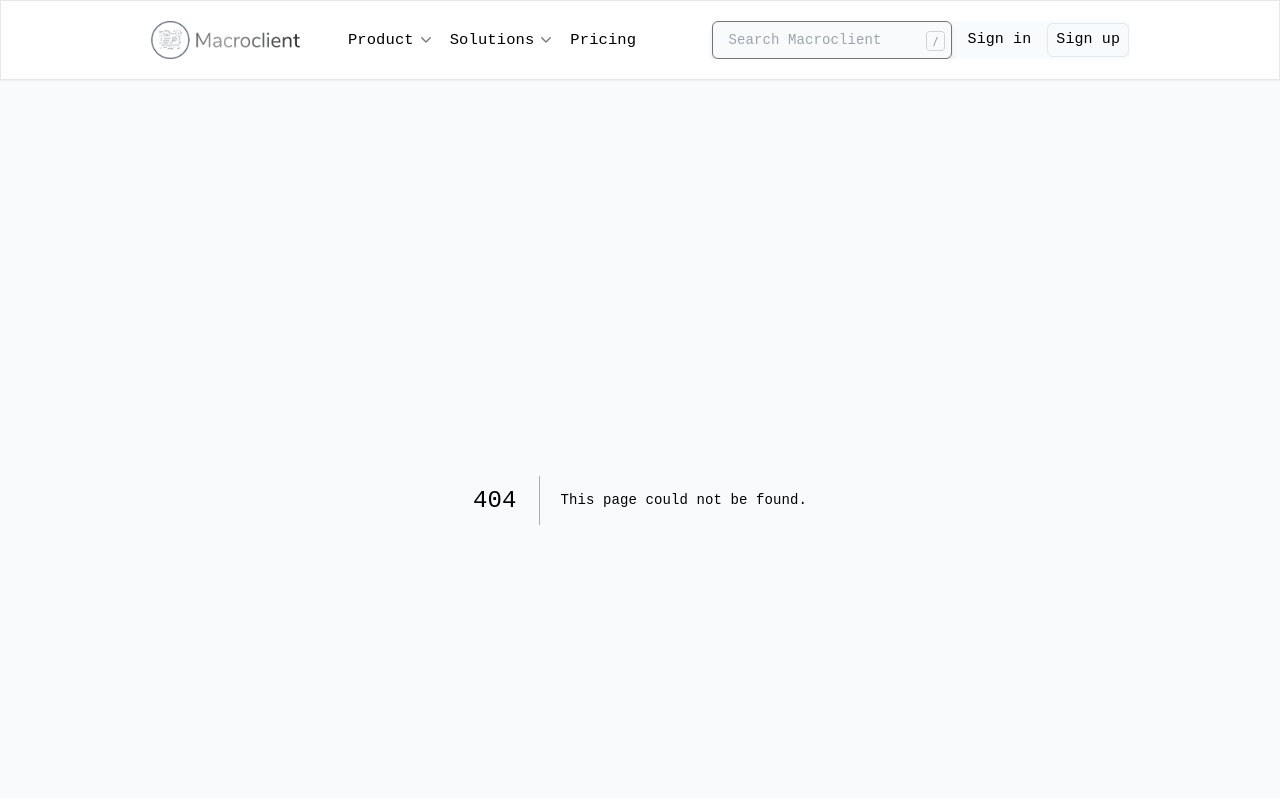
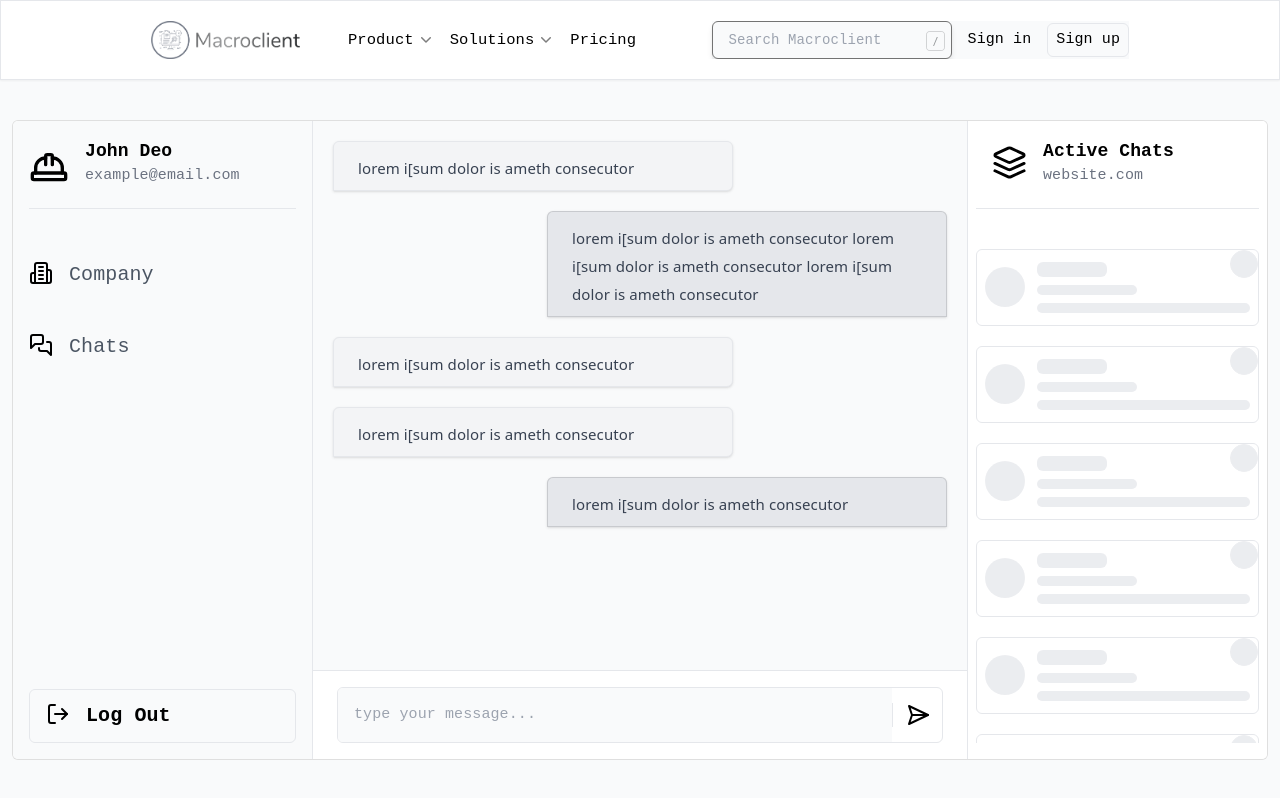
Before and after one commit to kzares-dev/client-support, a Next.js app: page /worker/dashboard/chats/1 in a window 1280 px wide. Before the commit this address had no page. Shown: the top 798 px of the page. Built offline with nearby package versions, Linux system fonts and the light colour scheme.

Commit message:
worker shrimmer updated

```diff
--- /dev/null
+++ b/app/(root)/worker/dashboard/chats/[id]/page.tsx
@@ -0,0 +1,45 @@
+"use client";
+import { useEffect, useState } from "react";
+import ChatContainer from "../_components/ChatContainer";
+import withResolver, { Resolver } from "@hoc/resolver.hoc";
+import { Message, getChatMessages } from "@server/worker.api";
+import { toast } from "react-toastify";
+import MessageCard from "../_components/Message";
+import MessageShrimmerContainer from "../_components/MessageShrimmerContainer";
+
+function ChatBox({ params, resolver }
+  : { params: { id: string }, resolver: Resolver }) {
+
+  const [messages, setMessages] = useState<Message[]>([])
+
+
+  useEffect(() => {
+    resolver.create("chatMessages")
+
+    getChatMessages(params.id)
+      .then((res: Message[]) => {
+        setMessages(res)
+      })
+      .catch(() => {
+        toast.error("Failed to load messages")
+      })
+      .finally(() => {
+        resolver.end("chatMessages")
+      })
+
+  }, [params.id])
+
+  return (
+    <section className="flex-1 flex  h-full">
+      <div className="flex-1 bg-gray-50 overflow-auto scrollbar-hide p-5 border-b flex flex-col gap-5">
+
+        {resolver.value.chatMessages ? <MessageShrimmerContainer /> : (
+          messages.map((message: Message ) => <MessageCard {...message} />)
+        )}
+
+      </div>
+    </section>
+  )
+}
+
+export default withResolver(ChatBox)
--- /dev/null
+++ b/app/(root)/worker/dashboard/chats/_components/ChatCard.shrimmer.tsx
@@ -0,0 +1,22 @@
+
+function ChatCardShrimmer() {
+    return (
+        <div className="flex flex-row border rounded-md flex-end items-center py-3 px-2 gap-3 relative z-2">
+
+            <div className="absolute top-0 right-0 w-7 h-7 rounded-full border bg-gray-200  animate-pulse " />
+
+            <div className="w-10 h-10 bg-gray-200 rounded-full animate-pulse" />
+
+            <div className="flex-1 h-auto">
+                <p className="w-[70px] h-[15px] bg-gray-200 animate-pulse rounded-md" />
+                <p className="w-[100px] h-[10px] bg-gray-200 animate-pulse rounded-md mt-2" />
+
+                <p className="w-full h-[10px] bg-gray-200 animate-pulse rounded-md mt-2" />
+
+            </div>
+
+        </div>
+    )
+}
+
+export default ChatCardShrimmer
--- a/app/(root)/worker/dashboard/chats/_components/ChatCard.tsx
+++ b/app/(root)/worker/dashboard/chats/_components/ChatCard.tsx
@@ -1,20 +1,22 @@
+import { Chat } from "@server/worker.api"
 import { MessageCircle } from "lucide-react"
+import Link from "next/link"
 
-function ChatCard() {
+function ChatCard({ name, email, id, lastMsg }: Chat) {
   return (
-    <div className="flex flex-row border rounded-md flex-end items-center py-3 px-2 gap-3 relative z-2">
+    <Link href={`/worker/dashboard/chats/${id}`}  className="flex flex-row border rounded-md flex-end items-center py-3 px-2 gap-3 relative z-2">
 
       <div className="absolute top-0 right-0 w-7 h-7 flex items-center justify-center rounded-full border bg-gray-700 text-white"> 8 </div>
 
       <MessageCircle />
 
       <div className="flex-1 h-auto">
-        <h1 className="text-lg text-gray-900 font-semibold">John Doe</h1>
-        <p className="text-sm text-gray-600">johndoe@email.com</p>
-        <p className="text-sm text-gray-300 line-clamp-1 pt-1">Lorem ipsum dolor sit dolor is ameth consecureo...</p>
+        <h1 className="text-lg text-gray-900 font-semibold"> {name} </h1>
+        <p className="text-sm text-gray-600"> {email} </p>
+        <p className="text-sm text-gray-300 line-clamp-1 pt-1"> {lastMsg} </p>
       </div>
 
-    </div>
+    </Link>
   )
 }
 
--- /dev/null
+++ b/app/(root)/worker/dashboard/chats/_components/Message.shrimmer.tsx
@@ -0,0 +1,16 @@
+import { Message } from "@server/worker.api"
+
+function MessageShrimmer({
+  fromClient,
+
+}: { fromClient: boolean} ) {
+  return (
+    <div className={`w-full flex ${fromClient ? "" : "justify-end "} `}>
+
+      <div className={`w-full pl-3 pr-1 py-2 bg-gray-100 animate-pulse  max-w-[400px] h-[40px]  pt-3 rounded-md ${!fromClient && "bg-gray-200 "}`} />
+
+    </div>
+  )
+}
+
+export default MessageShrimmer
--- a/app/(root)/worker/dashboard/chats/_components/Message.tsx
+++ b/app/(root)/worker/dashboard/chats/_components/Message.tsx
@@ -1,14 +1,17 @@
+import { Message } from "@server/worker.api"
 
 function Message({
-  fromClient
-}: {
-  fromClient: boolean
-}) {
+  fromClient,
+  id,
+  text,
+  date,
+}: Message) {
   return (
-    <div className={`w-full flex ${fromClient? "" : "justify-end "} `}>
+    <div className={`w-full flex ${fromClient ? "" : "justify-end "} `}>
 
-      <div className={`pl-3 pr-1 py-2 bg-white w-auto max-w-[300px] border pt-3  font-sans text-[15px] leading-7 ${fromClient? "rounded-tr-lg rounded-bl-lg" : "rounded-tl-lg rounded-br-lg bg-gray-100 border-[#00000020]"}`}>
-        Message Lorem ipsum dolor sit amet consectetur, adipisicing elit. Illo, ipsa.
+      <div className={`p-6 py-2 w-full bg-gray-100 shadow
+      rounded-bl-none text-left max-w-[400px] text-gray-700 border pt-3 rounded-md font-sans text-[15px] leading-7 ${!fromClient && "bg-gray-200 rounded-br-none border-[#00000020] text-gray-600 "}`}>
+        {text}
       </div>
 
     </div>
--- /dev/null
+++ b/app/(root)/worker/dashboard/chats/_components/MessageShrimmerContainer.tsx
@@ -0,0 +1,18 @@
+import MessageShrimmer from "./Message.shrimmer"
+
+function MessageShrimmerContainer() {
+  return (
+    <>
+        <MessageShrimmer fromClient={false} />
+        <MessageShrimmer fromClient={true} />
+        <MessageShrimmer fromClient={false} />
+        <MessageShrimmer fromClient={false} />
+        <MessageShrimmer fromClient={true} />
+        <MessageShrimmer fromClient={true} />
+        <MessageShrimmer fromClient={false} />
+        <MessageShrimmer fromClient={true} />
+    </>
+  )
+}
+
+export default MessageShrimmerContainer
--- /dev/null
+++ b/app/(root)/worker/dashboard/chats/layout.tsx
@@ -0,0 +1,80 @@
+"use client";
+import { Layers } from "lucide-react"
+import ChatCard from "./_components/ChatCard"
+import ChatInput from "./_components/ChatInput"
+import ChatContainer from "./_components/ChatContainer"
+import { useEffect, useState } from "react"
+import { Chat, getActiveChats } from "@server/worker.api"
+import withResolver, { Resolver } from "@hoc/resolver.hoc"
+import { toast } from "react-toastify";
+import ChatCardShrimmer from "./_components/ChatCard.shrimmer";
+
+function Chats({ resolver, children }: { resolver: Resolver, children: React.ReactNode }) {
+
+
+    const [activeChats, setActiveChats] = useState<Chat[]>([])
+
+    useEffect(() => {
+
+        resolver.create("getChats");
+
+        // Fetch the active chats
+        getActiveChats()
+            .then((res: Chat[]) => {
+                setActiveChats(res)
+            })
+            .catch(() => {
+                toast.error("Failed to load chats")
+            })
+            .finally(() => {
+                resolver.end("getChats");
+            })
+
+    }, [])
+
+    return (
+        <div className="flex-1 h-auto flex flex-row" >
+            {/*-- Chat Container --*/}
+            <div className="flex-1 h-auto flex flex-col">
+
+                <div className="flex-1 flex items-center justify-center">
+                    {children}
+                </div>
+                <ChatInput />
+
+            </div>
+
+            {/*-- Available chats --*/}
+            <div className="w-[300px] h-auto border-l bg-white flex flex-col py-4 px-2">
+                {/*-- Chat title --*/}
+                <div className="flex flex-row items-center gap-4 border-b pb-5 border-gray-200 px-4">
+                    <Layers strokeWidth={2} size={35} color="black" />
+
+                    <div className="flex flex-col">
+                        <p className="text-lg text-black font-semibold">Active Chats</p>
+                        <p className="text-gray-500" >website.com</p>
+                    </div>
+
+                </div>
+
+                {/*-- Chats List --*/}
+                <div className="flex flex-col gap-5 pt-10 overflow-auto scrollbar-hide">
+                    {resolver.value.getChats ? (
+                        <>
+                            <ChatCardShrimmer />
+                            <ChatCardShrimmer />
+                            <ChatCardShrimmer />
+                            <ChatCardShrimmer />
+                            <ChatCardShrimmer />
+                            <ChatCardShrimmer />
+                        </>
+                    ) : (
+                        activeChats.map((chat: Chat) => <ChatCard {...chat} />)
+                    )}
+                </div>
+            </div>
+        </div>
+    )
+}
+
+export default withResolver(Chats)
--- a/app/(root)/worker/dashboard/chats/page.tsx
+++ b/app/(root)/worker/dashboard/chats/page.tsx
@@ -1,46 +1,10 @@
-import { Layers } from "lucide-react"
-import ChatCard from "./_components/ChatCard"
-import ChatInput from "./_components/ChatInput"
-import ChatContainer from "./_components/ChatContainer"
 
-function Chats() {
+function ChatNoData() {
     return (
-        <div className="flex-1 h-auto flex flex-row" >
-            {/*-- Chat Container --*/}
-            <div className="flex-1 h-auto flex flex-col">
-
-                <ChatContainer />
-                <ChatInput />
-
-            </div>
-
-            {/*-- Available chats --*/}
-            <div className="w-[300px] h-auto border-l bg-white flex flex-col py-4 px-2">
-                {/*-- Chat title --*/}
-                <div className="flex flex-row items-center gap-4 border-b pb-5 border-gray-200 px-4">
-                    <Layers strokeWidth={2} size={35} color="black" />
-
-                    <div className="flex flex-col">
-                        <p className="text-lg text-black font-semibold">Active Chats</p>
-                        <p className="text-gray-500" >website.com</p>
-                    </div>
-
-                </div>
-
-                {/*-- Chats List --*/}
-                <div className="flex flex-col gap-5 pt-10 overflow-auto scrollbar-hide">
-                    <ChatCard />
-                    <ChatCard />
-                    <ChatCard />
-                    <ChatCard />
-                    <ChatCard />
-                    <ChatCard />
-                    <ChatCard />
-                    <ChatCard />
-                </div>
-            </div>
-        </div>
+        <p>
+            Select a chat {" "} <span className='code'>and start answering questions from users </span>
+        </p>
     )
 }
 
-export default Chats
+export default ChatNoData
--- a/app/_api/worker.api.ts
+++ b/app/_api/worker.api.ts
@@ -3,6 +3,20 @@ export interface Worker {
     email: string,
     password: string,
     companyId: string,
+}
+
+export interface Chat {
+    id: string,
+    name: string,
+    email: string,
+    lastMsg: string,
+}
+
+export interface Message {
+    fromClient: boolean,
+    id: string,
+    text: string,
+    date: Date,
 }
 
 // dummy data for offline developement
@@ -12,6 +26,84 @@ const _worker = {
     companyId: "BlastRock",
     access_token: "eyJhbGciOiJIUzI1NiIsInR5cCI6IkpXVCJ9.eyJzdWIiOiIxMjM0NTY3ODkwIiwibmFtZSI6IkpvaG4gRG9lIiwiaWF0IjoxNTE2MjM5MDIyfQ.m9kzd-j4MsVM9_8rGHdPHgH3BOcRjvAWzj9PNaKW1Gw"
 }
+
+const _activeChats = [
+    {
+        id: "123",
+        name: "John Doe",
+        email: "example@email.com",
+        lastMsg: "lorem ipsum dolor is ameth consecutor sit dolor"
+    },
+    {
+        id: "1234",
+        name: "John Doe",
+        email: "example@email.com",
+        lastMsg: "lorem ipsum dolor is ameth consecutor sit dolor"
+    },
+    {
+        id: "1235",
+        name: "John Doe",
+        email: "example@email.com",
+        lastMsg: "lorem ipsum dolor is ameth consecutor sit dolor"
+    },
+    {
+        id: "12366",
+        name: "John Doe",
+        email: "example@email.com",
+        lastMsg: "lorem ipsum dolor is ameth consecutor sit dolor"
+    },
+    {
+        id: "1237",
+        name: "John Doe",
+        email: "example@email.com",
+        lastMsg: "lorem ipsum dolor is ameth consecutor sit dolor"
+    },
+    {
+        id: "1238",
+        name: "John Doe",
+        email: "example@email.com",
+        lastMsg: "lorem ipsum dolor is ameth consecutor sit dolor"
+    },
+    {
+        id: "1239",
+        name: "John Doe",
+        email: "example@email.com",
+        lastMsg: "lorem ipsum dolor is ameth consecutor sit dolor"
+    },
+]
+
+const _messages = [
+    {
+        fromClient: true,
+        id: "123",
+        text: "lorem i[sum dolor is ameth consecutor",
+        date: new Date(),
+      },
+      {
+        fromClient: false,
+        id: "1234",
+        text: "lorem i[sum dolor is ameth consecutor lorem i[sum dolor is ameth consecutor lorem i[sum dolor is ameth consecutor ",
+        date: new Date(),
+      },
+      {
+        fromClient: true,
+        id: "1235",
+        text: "lorem i[sum dolor is ameth consecutor",
+        date: new Date(),
+      },
+      {
+        fromClient: true,
+        id: "1236",
+        text: "lorem i[sum dolor is ameth consecutor",
+        date: new Date(),
+      },
+      {
+        fromClient: false,
+        id: "1237",
+        text: "lorem i[sum dolor is ameth consecutor",
+        date: new Date(),
+      },
+]
 
 export async function signIn({ email, password }: { email: string, password: string }) {
 
@@ -39,3 +131,22 @@ export async function validateInvitation(token: string) {
         }, 6000);
     });
 }
+
+
+export async function getActiveChats(): Promise<Chat[]> {
+    return new Promise((resolve, reject) => {
+        setTimeout(() => {
+            resolve(_activeChats);
+        }, 6000);
+    });
+
+}
+
+export async function getChatMessages(chatId: string): Promise<Message[]> {
+
+    return new Promise((resolve, reject) => {
+        setTimeout(() => {
+            resolve(_messages);
+        }, 2000);
+    });
+}
--- a/app/_hoc/resolver.hoc.tsx
+++ b/app/_hoc/resolver.hoc.tsx
@@ -4,8 +4,8 @@ import { useEffect, useState } from "react";
 
 export interface Resolver {
   value: any; // Tipo para resolver
-  updateResolver: (key: string, value? : boolean) => void;
-  createResolver: (key: string, value: boolean) => void
+  end: (key: string) => void;
+  create: (key: string) => void
 }
 
 export default function withResolver(Component: any, initialResolver?: string[]) {
@@ -13,31 +13,27 @@ export default function withResolver(Component: any, initialResolver?: string[])
 
     const [resolver, setResolver] = useState<any>({})
 
-    const updateResolver = (key: string, value?: boolean) => {
+    const end = (key: string) => {
 
-      if (value !== undefined) {
-        setResolver(value)
-      } else {
-        setResolver((prev: any) => {
-          return { ...prev, key: !resolver[key] }
-        })
-      }
+      setResolver((prev: any) => {
+        return { ...prev, [key]: false }
+      })
 
 
     }
 
-    const createResolver = (key: string, value: boolean) => {
+    const create = (key: string) => {
 
       setResolver((prev: any) => {
-        return { ...prev, [key]: value }
+        return { ...prev, [key]: true }
       })
       console.log(resolver)
     }
 
     const resolverObj = {
       value: resolver,
-      createResolver: createResolver,
-      updateResolver: updateResolver,
+      create: create,
+      end: end,
     }
 
     return <Component {...props} resolver={resolverObj} />
```
